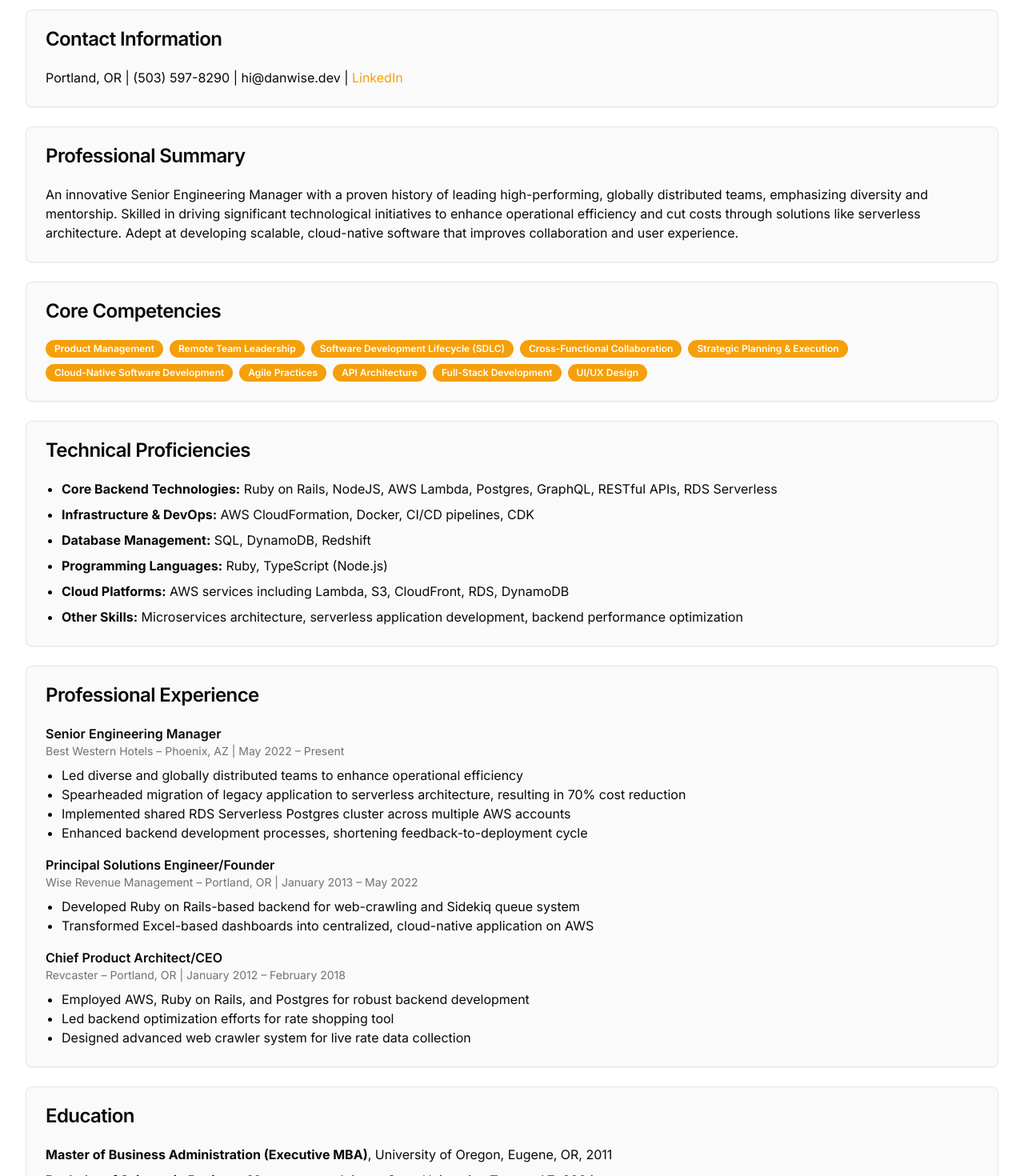
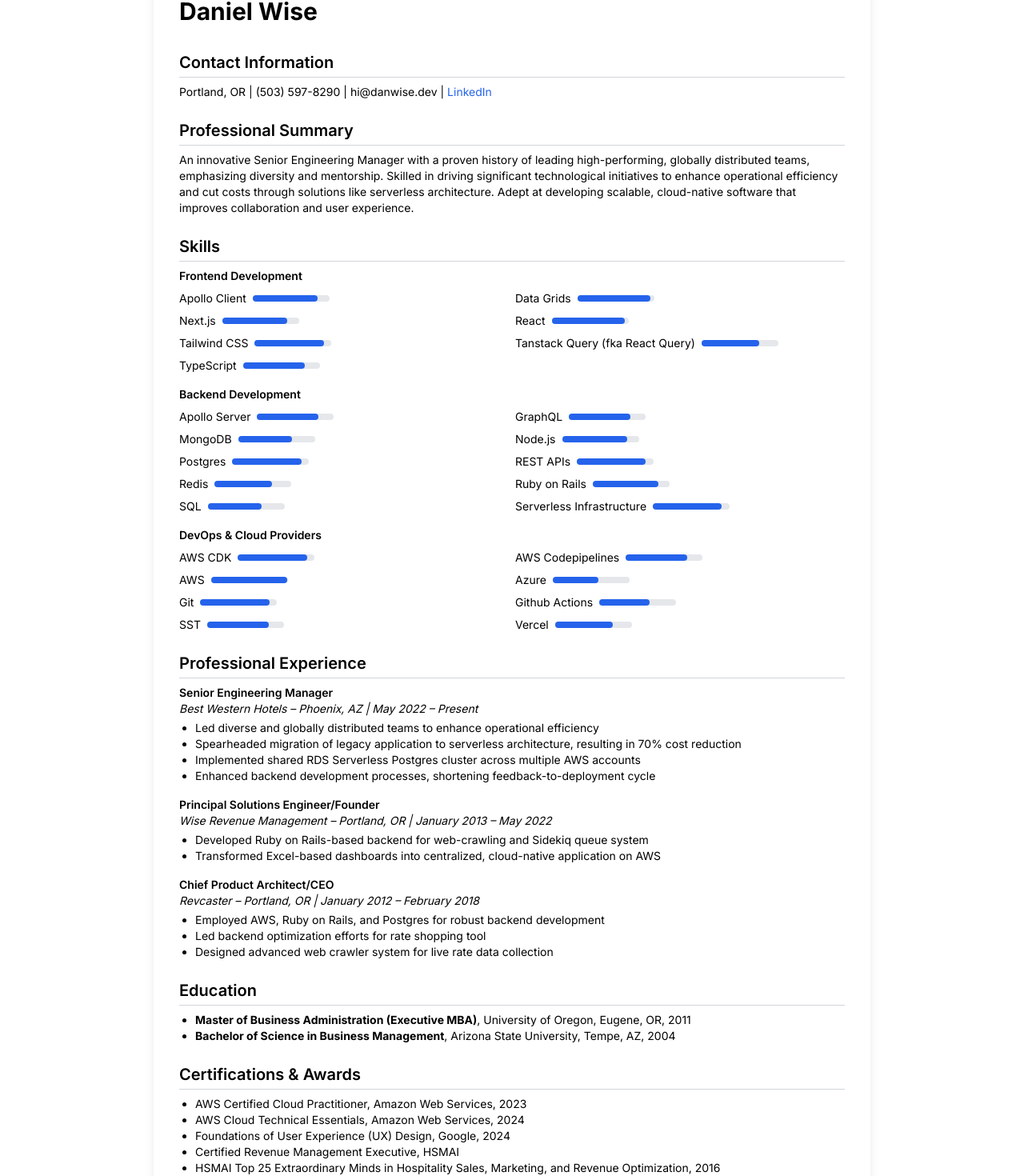
Before and after one commit to wiseiodev/portfolio, a Next.js app: page /resume in a window 1280 px wide. Shown: the part 197-1667 px from the top of the page at 80% size. Built offline with nearby package versions, Linux system fonts and the light colour scheme.

Commit message:
update resume and contact page. Improve appearance in both light/dark modes

```diff
--- a/app/contact/page.tsx
+++ b/app/contact/page.tsx
@@ -10,6 +10,7 @@ import {
 import { LetterText, Mail, MapPin, Phone } from 'lucide-react';
 
 import { Button } from '@/components/ui/button';
+import { EmailLink } from '@/components/email/email-link';
 import { Input } from '@/components/ui/input';
 import { Label } from '@/components/ui/label';
 import Link from 'next/link';
@@ -133,7 +134,9 @@ export default function ContactPage() {
             <div className='space-y-4'>
               <div className='flex items-center space-x-2'>
                 <Mail className='h-5 w-5 text-muted-foreground' />
-                <span>hi@danwise.dev</span>
+                <span>
+                  <EmailLink subject='Your portfolio' />
+                </span>
               </div>
               <div className='flex items-center space-x-2'>
                 <Phone className='h-5 w-5 text-muted-foreground' />
--- a/app/resume/page.tsx
+++ b/app/resume/page.tsx
@@ -1,11 +1,10 @@
 'use client';
 
-import { Card, CardContent, CardHeader, CardTitle } from '@/components/ui/card';
-
-import { Badge } from '@/components/ui/badge';
 import { Button } from '@/components/ui/button';
 import { Download } from 'lucide-react';
+import { EmailLink } from '@/components/email/email-link';
 import generatePDF from 'react-to-pdf';
+import { skillCategories } from '@/lib/skills-data';
 import { useRef } from 'react';
 
 export default function ResumePage() {
@@ -13,46 +12,47 @@ export default function ResumePage() {
 
   const downloadPDF = () => {
     if (!resumeRef.current) return;
-
-    generatePDF(resumeRef, {
-      filename: 'daniel-wise-resume.pdf'
-    });
+    generatePDF(resumeRef, { filename: 'daniel-wise-resume.pdf' });
   };
 
   return (
-    <div className='container mx-auto px-4 py-8'>
-      <div className='mb-8 flex items-center justify-between'>
-        <h1 className='text-3xl font-bold'>Daniel Wise - Resume</h1>
-        <Button onClick={downloadPDF}>
+    <>
+      <div className='mb-4 flex justify-center'>
+        <Button onClick={downloadPDF} variant='outline'>
           <Download className='mr-2 h-4 w-4' /> Download PDF
         </Button>
       </div>
+      <div
+        ref={resumeRef}
+        className='mx-auto max-w-4xl bg-white p-8 text-black shadow-lg dark:bg-white dark:text-black'
+      >
+        <div className='mb-8 flex items-center justify-between'>
+          <h1 className='text-3xl font-bold'>Daniel Wise</h1>
+        </div>
 
-      <div ref={resumeRef} id='resume-content' className='space-y-6'>
-        <Card>
-          <CardHeader>
-            <CardTitle>Contact Information</CardTitle>
-          </CardHeader>
-          <CardContent>
+        <div className='space-y-6 text-sm'>
+          <section>
+            <h2 className='mb-2 border-b border-gray-300 pb-1 text-xl font-semibold'>
+              Contact Information
+            </h2>
             <p>
-              Portland, OR | (503) 597-8290 | hi@danwise.dev |{' '}
+              Portland, OR | (503) 597-8290 |{' '}
+              <EmailLink subject='Your resume' /> |{' '}
               <a
                 href='https://www.linkedin.com/in/danielwise'
                 target='_blank'
                 rel='noopener noreferrer'
-                className='text-primary hover:underline'
+                className='text-blue-600 hover:underline'
               >
                 LinkedIn
               </a>
             </p>
-          </CardContent>
-        </Card>
+          </section>
 
-        <Card>
-          <CardHeader>
-            <CardTitle>Professional Summary</CardTitle>
-          </CardHeader>
-          <CardContent>
+          <section>
+            <h2 className='mb-2 border-b border-gray-300 pb-1 text-xl font-semibold'>
+              Professional Summary
+            </h2>
             <p>
               An innovative Senior Engineering Manager with a proven history of
               leading high-performing, globally distributed teams, emphasizing
@@ -62,75 +62,43 @@ export default function ResumePage() {
               developing scalable, cloud-native software that improves
               collaboration and user experience.
             </p>
-          </CardContent>
-        </Card>
+          </section>
 
-        <Card>
-          <CardHeader>
-            <CardTitle>Core Competencies</CardTitle>
-          </CardHeader>
-          <CardContent>
-            <div className='flex flex-wrap gap-2'>
-              <Badge>Product Management</Badge>
-              <Badge>Remote Team Leadership</Badge>
-              <Badge>Software Development Lifecycle (SDLC)</Badge>
-              <Badge>Cross-Functional Collaboration</Badge>
-              <Badge>Strategic Planning & Execution</Badge>
-              <Badge>Cloud-Native Software Development</Badge>
-              <Badge>Agile Practices</Badge>
-              <Badge>API Architecture</Badge>
-              <Badge>Full-Stack Development</Badge>
-              <Badge>UI/UX Design</Badge>
+          <section>
+            <h2 className='mb-2 border-b border-gray-300 pb-1 text-xl font-semibold'>
+              Skills
+            </h2>
+            {skillCategories.map((category) => (
+              <div key={category.name} className='mb-4'>
+                <h3 className='mb-2 font-semibold'>{category.name}</h3>
+                <div className='grid grid-cols-2 gap-2'>
+                  {category.skills.map((skill) => (
+                    <div key={skill.name} className='flex items-center'>
+                      <span className='mr-2'>{skill.name}</span>
+                      <div className='h-2 w-24 rounded-full bg-gray-200'>
+                        <div
+                          className='h-2 rounded-full bg-blue-600'
+                          style={{ width: `${skill.level}%` }}
+                        ></div>
                       </div>
-          </CardContent>
-        </Card>
+                    </div>
+                  ))}
+                </div>
+              </div>
+            ))}
+          </section>
 
-        <Card>
-          <CardHeader>
-            <CardTitle>Technical Proficiencies</CardTitle>
-          </CardHeader>
-          <CardContent>
-            <ul className='list-disc space-y-2 pl-5'>
-              <li>
-                <strong>Core Backend Technologies:</strong> Ruby on Rails,
-                NodeJS, AWS Lambda, Postgres, GraphQL, RESTful APIs, RDS
-                Serverless
-              </li>
-              <li>
-                <strong>Infrastructure & DevOps:</strong> AWS CloudFormation,
-                Docker, CI/CD pipelines, CDK
-              </li>
-              <li>
-                <strong>Database Management:</strong> SQL, DynamoDB, Redshift
-              </li>
-              <li>
-                <strong>Programming Languages:</strong> Ruby, TypeScript
-                (Node.js)
-              </li>
-              <li>
-                <strong>Cloud Platforms:</strong> AWS services including Lambda,
-                S3, CloudFront, RDS, DynamoDB
-              </li>
-              <li>
-                <strong>Other Skills:</strong> Microservices architecture,
-                serverless application development, backend performance
-                optimization
-              </li>
-            </ul>
-          </CardContent>
-        </Card>
-
-        <Card>
-          <CardHeader>
-            <CardTitle>Professional Experience</CardTitle>
-          </CardHeader>
-          <CardContent className='space-y-4'>
+          <section>
+            <h2 className='mb-2 border-b border-gray-300 pb-1 text-xl font-semibold'>
+              Professional Experience
+            </h2>
+            <div className='space-y-4'>
               <div>
                 <h3 className='font-semibold'>Senior Engineering Manager</h3>
-              <p className='text-sm text-muted-foreground'>
+                <p className='italic'>
                   Best Western Hotels – Phoenix, AZ | May 2022 – Present
                 </p>
-              <ul className='mt-2 list-disc pl-5'>
+                <ul className='mt-1 list-disc pl-5'>
                   <li>
                     Led diverse and globally distributed teams to enhance
                     operational efficiency
@@ -153,10 +121,11 @@ export default function ResumePage() {
                 <h3 className='font-semibold'>
                   Principal Solutions Engineer/Founder
                 </h3>
-              <p className='text-sm text-muted-foreground'>
-                Wise Revenue Management – Portland, OR | January 2013 – May 2022
+                <p className='italic'>
+                  Wise Revenue Management – Portland, OR | January 2013 – May
+                  2022
                 </p>
-              <ul className='mt-2 list-disc pl-5'>
+                <ul className='mt-1 list-disc pl-5'>
                   <li>
                     Developed Ruby on Rails-based backend for web-crawling and
                     Sidekiq queue system
@@ -169,56 +138,63 @@ export default function ResumePage() {
               </div>
               <div>
                 <h3 className='font-semibold'>Chief Product Architect/CEO</h3>
-              <p className='text-sm text-muted-foreground'>
+                <p className='italic'>
                   Revcaster – Portland, OR | January 2012 – February 2018
                 </p>
-              <ul className='mt-2 list-disc pl-5'>
+                <ul className='mt-1 list-disc pl-5'>
                   <li>
                     Employed AWS, Ruby on Rails, and Postgres for robust backend
                     development
                   </li>
-                <li>Led backend optimization efforts for rate shopping tool</li>
+                  <li>
+                    Led backend optimization efforts for rate shopping tool
+                  </li>
                   <li>
                     Designed advanced web crawler system for live rate data
                     collection
                   </li>
                 </ul>
               </div>
-          </CardContent>
-        </Card>
+            </div>
+          </section>
 
-        <Card>
-          <CardHeader>
-            <CardTitle>Education</CardTitle>
-          </CardHeader>
-          <CardContent className='space-y-2'>
-            <p>
-              <strong>Master of Business Administration (Executive MBA)</strong>
+          <section>
+            <h2 className='mb-2 border-b border-gray-300 pb-1 text-xl font-semibold'>
+              Education
+            </h2>
+            <ul className='list-disc pl-5'>
+              <li>
+                <strong>
+                  Master of Business Administration (Executive MBA)
+                </strong>
                 , University of Oregon, Eugene, OR, 2011
-            </p>
-            <p>
+              </li>
+              <li>
                 <strong>Bachelor of Science in Business Management</strong>,
                 Arizona State University, Tempe, AZ, 2004
-            </p>
-          </CardContent>
-        </Card>
+              </li>
+            </ul>
+          </section>
 
-        <Card>
-          <CardHeader>
-            <CardTitle>Certifications & Awards</CardTitle>
-          </CardHeader>
-          <CardContent className='space-y-2'>
-            <p>AWS Certified Cloud Practitioner, Amazon Web Services, 2023</p>
-            <p>AWS Cloud Technical Essentials, Amazon Web Services, 2024</p>
-            <p>Foundations of User Experience (UX) Design, Google, 2024</p>
-            <p>Certified Revenue Management Executive, HSMAI</p>
-            <p>
-              HSMAI Top 25 Extraordinary Minds in Hospitality Sales, Marketing,
-              and Revenue Optimization, 2016
-            </p>
-          </CardContent>
-        </Card>
+          <section>
+            <h2 className='mb-2 border-b border-gray-300 pb-1 text-xl font-semibold'>
+              Certifications & Awards
+            </h2>
+            <ul className='list-disc pl-5'>
+              <li>
+                AWS Certified Cloud Practitioner, Amazon Web Services, 2023
+              </li>
+              <li>AWS Cloud Technical Essentials, Amazon Web Services, 2024</li>
+              <li>Foundations of User Experience (UX) Design, Google, 2024</li>
+              <li>Certified Revenue Management Executive, HSMAI</li>
+              <li>
+                HSMAI Top 25 Extraordinary Minds in Hospitality Sales,
+                Marketing, and Revenue Optimization, 2016
+              </li>
+            </ul>
+          </section>
         </div>
       </div>
+    </>
   );
 }
--- a/app/skills/page.tsx
+++ b/app/skills/page.tsx
@@ -1,55 +1,7 @@
-import {
-  Card,
-  CardContent,
-  CardDescription,
-  CardHeader,
-  CardTitle
-} from '@/components/ui/card';
+import { Card, CardContent, CardHeader, CardTitle } from '@/components/ui/card';
 
 import { ProgressBar } from '@/components/ui/progress-bar';
-
-const skillCategories = [
-  {
-    name: 'Frontend Development',
-    skills: [
-      { name: 'Apollo Client', level: 85 },
-      { name: 'Data Grids', level: 95 },
-      { name: 'Next.js', level: 85 },
-      { name: 'React', level: 95 },
-      { name: 'Tailwind CSS', level: 90 },
-      { name: 'Tanstack Query (fka React Query)', level: 75 },
-      { name: 'TypeScript', level: 80 }
-    ]
-  },
-  {
-    name: 'Backend Development',
-    skills: [
-      { name: 'Apollo Server', level: 80 },
-      { name: 'GraphQL', level: 80 },
-      { name: 'MongoDB', level: 70 },
-      { name: 'Node.js', level: 85 },
-      { name: 'Postgres', level: 90 },
-      { name: 'REST APIs', level: 90 },
-      { name: 'Redis', level: 75 },
-      { name: 'Ruby on Rails', level: 85 },
-      { name: 'SQL', level: 70 },
-      { name: 'Serverless Infrastructure', level: 90 }
-    ]
-  },
-  {
-    name: 'DevOps & Cloud Providers',
-    skills: [
-      { name: 'AWS CDK', level: 90 },
-      { name: 'AWS Codepipelines', level: 80 },
-      { name: 'AWS', level: 99 },
-      { name: 'Azure', level: 60 },
-      { name: 'Git', level: 90 },
-      { name: 'Github Actions', level: 65 },
-      { name: 'SST', level: 80 },
-      { name: 'Vercel', level: 75 }
-    ]
-  }
-];
+import { skillCategories } from '@/lib/skills-data';
 
 export default function SkillsPage() {
   return (
--- /dev/null
+++ b/components/email/email-link.tsx
@@ -0,0 +1,7 @@
+export const EmailLink = ({ subject }: { subject: string }) => {
+  return (
+    <a href={encodeURI(`mailto:hi@danwise.dev?subject=${subject}`)}>
+      hi@danwise.dev
+    </a>
+  );
+};
--- a/components/responsive-header.tsx
+++ b/components/responsive-header.tsx
@@ -24,6 +24,9 @@ const NavItems = () => (
     </Button>
     <Button variant='ghost' asChild>
       <Link href='/contact'>Contact</Link>
+    </Button>
+    <Button variant='ghost' asChild>
+      <Link href='/resume'>Resume</Link>
     </Button>
   </>
 );
--- /dev/null
+++ b/lib/skills-data.ts
@@ -0,0 +1,42 @@
+export const skillCategories = [
+  {
+    name: 'Frontend Development',
+    skills: [
+      { name: 'Apollo Client', level: 85 },
+      { name: 'Data Grids', level: 95 },
+      { name: 'Next.js', level: 85 },
+      { name: 'React', level: 95 },
+      { name: 'Tailwind CSS', level: 90 },
+      { name: 'Tanstack Query (fka React Query)', level: 75 },
+      { name: 'TypeScript', level: 80 }
+    ]
+  },
+  {
+    name: 'Backend Development',
+    skills: [
+      { name: 'Apollo Server', level: 80 },
+      { name: 'GraphQL', level: 80 },
+      { name: 'MongoDB', level: 70 },
+      { name: 'Node.js', level: 85 },
+      { name: 'Postgres', level: 90 },
+      { name: 'REST APIs', level: 90 },
+      { name: 'Redis', level: 75 },
+      { name: 'Ruby on Rails', level: 85 },
+      { name: 'SQL', level: 70 },
+      { name: 'Serverless Infrastructure', level: 90 }
+    ]
+  },
+  {
+    name: 'DevOps & Cloud Providers',
+    skills: [
+      { name: 'AWS CDK', level: 90 },
+      { name: 'AWS Codepipelines', level: 80 },
+      { name: 'AWS', level: 99 },
+      { name: 'Azure', level: 60 },
+      { name: 'Git', level: 90 },
+      { name: 'Github Actions', level: 65 },
+      { name: 'SST', level: 80 },
+      { name: 'Vercel', level: 75 }
+    ]
+  }
+];
```
Also changed, not shown: app/about/page.tsx (+1 -6 lines), components/project-skeleton.tsx (+8 -8 lines), components/ui/skeleton.tsx (+4 -4 lines), db/migrations/meta/0000_snapshot.json (+8 -24 lines), db/migrations/meta/_journal.json (line endings or trailing spaces), 1 other file (tests, documents, lock files or other folders). Lines whose indentation alone changed are shown as unchanged.
